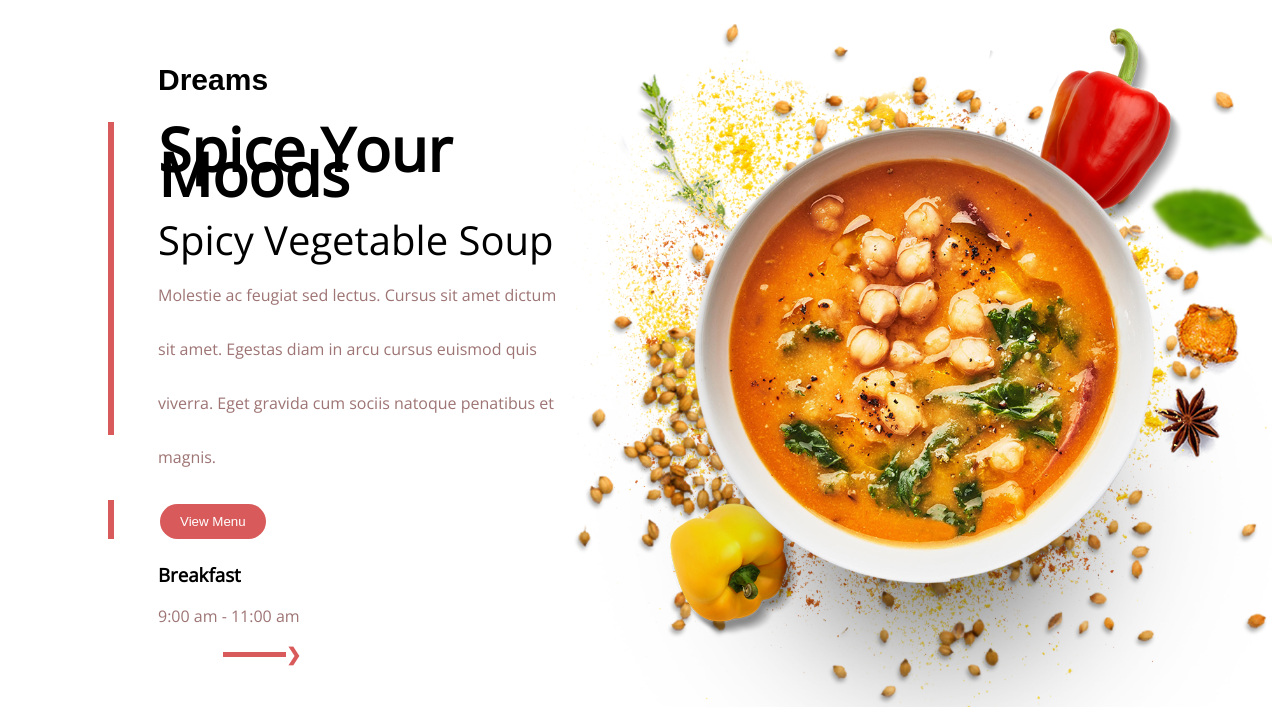
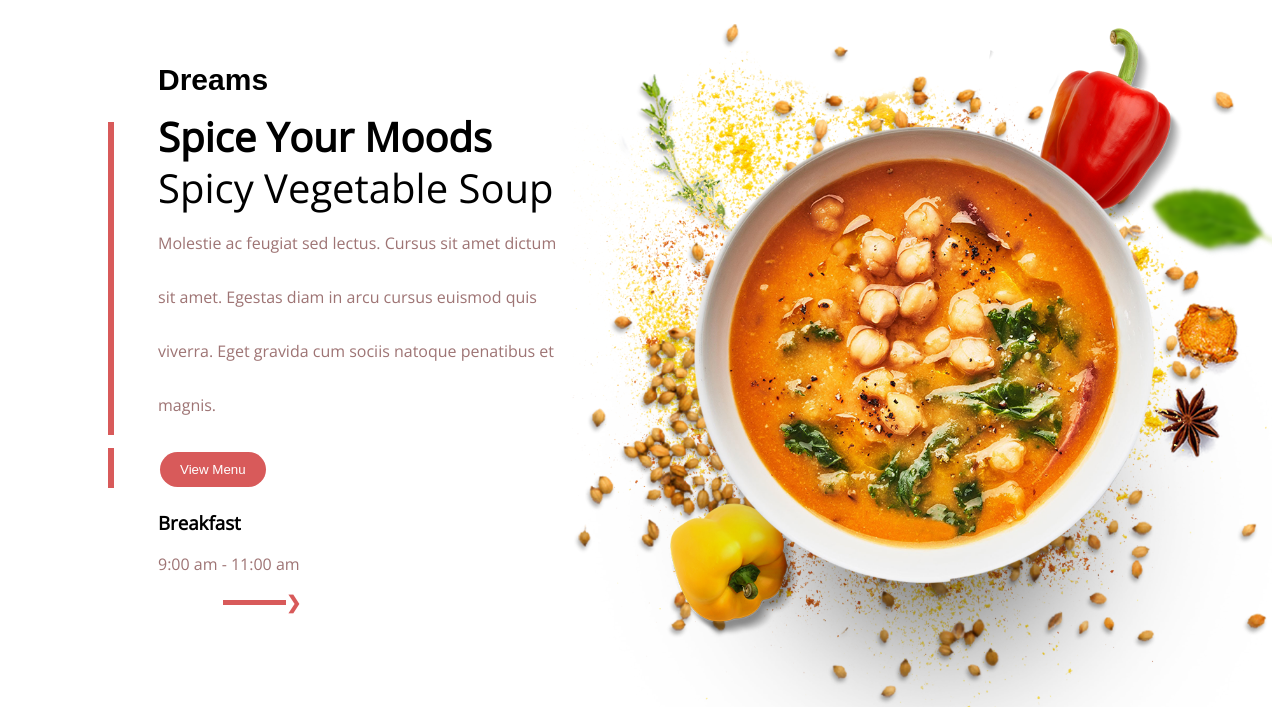
Before and after one commit to KevinMactoo/resturant, a PHP site: page / in a window 1280 px wide. Shown: the top 707 px of the page. Run offline with PHP 8.4, Linux system fonts and the light colour scheme; some web fonts are replaced.

Commit message:
Change font

```diff
--- a/css/style_one.css
+++ b/css/style_one.css
@@ -30,7 +30,7 @@ body {
 }
 
 #big {
-    font-size: 60px;
+    font-size: 40px;
     font-weight: 900;
 }
 
```
